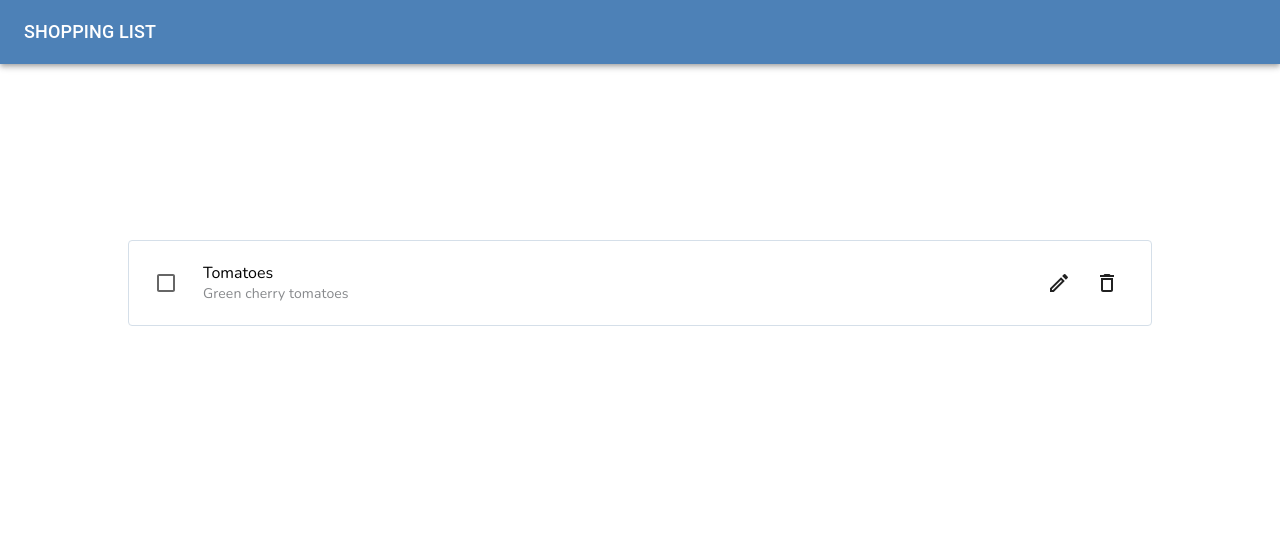
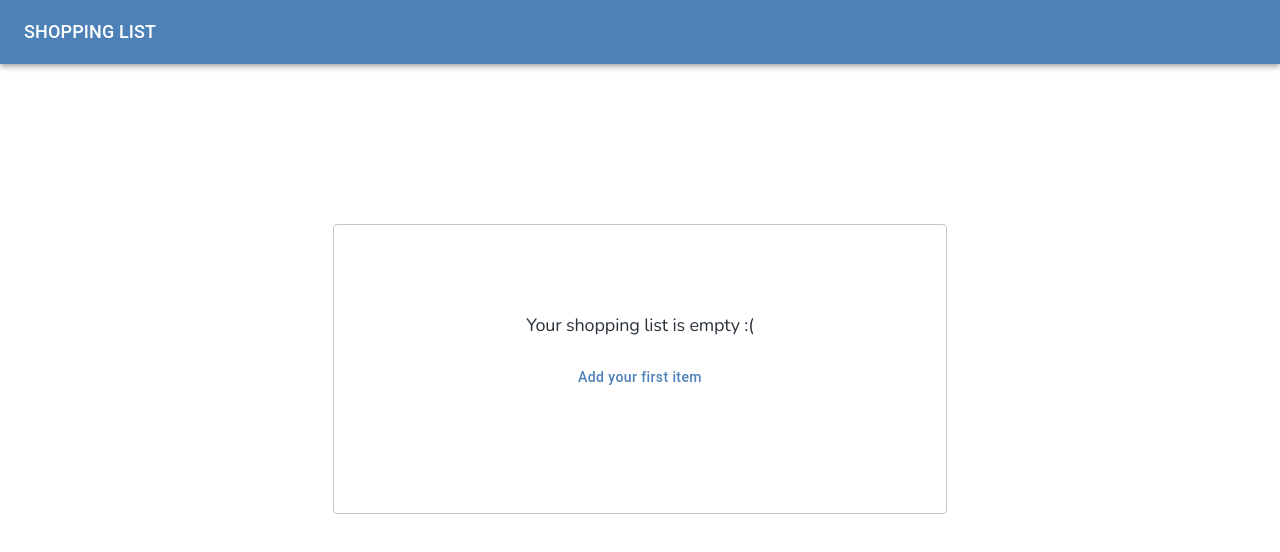
Before and after one commit to danieltkach/slingr-challenge, a React (Vite) app: page / in a window 1280 px wide. Shown: the top 552 px of the page. Built offline with nearby package versions, Linux system fonts and the light colour scheme.

Commit message:
items props and types

```diff
--- a/src/App.tsx
+++ b/src/App.tsx
@@ -1,14 +1,17 @@
-import React from 'react';
+import React, { useState } from 'react';
 import Box from '@mui/material/Box';
 import { EmptyListPanel } from './components/EmptyListPanel';
 import { ShoppingList } from './views/ShoppingList';
-
+import { ListItem } from "./types";
 
 export const App: React.FC = () => {
+  const [listItems, setListItems] = useState<ListItem[]>([]);
+
   return (
     <Box sx={{ display: 'flex', flexDirection: 'column', marginTop: '10rem' }}>
-      {/* <EmptyListPanel /> */}
-      <ShoppingList />
+      {
+        listItems.length === 0 ? <EmptyListPanel /> : <ShoppingList items={listItems} />
+      }
     </Box>
   );
 };
--- /dev/null
+++ b/src/types/index.ts
@@ -0,0 +1,6 @@
+export type ListItem = {
+  id: string;
+  title: string;
+  description: string;
+  status: "pending" | "done"
+}
--- a/src/views/ShoppingList.tsx
+++ b/src/views/ShoppingList/Item.tsx
@@ -1,32 +1,31 @@
 import React from 'react';
 import styled from 'styled-components';
+import { ListItem } from "../../types";
 import { Checkbox, Typography } from '@mui/material';
 import ModeEditOutlineOutlinedIcon from '@mui/icons-material/ModeEditOutlineOutlined';
 import DeleteOutlineOutlinedIcon from '@mui/icons-material/DeleteOutlineOutlined';
 
-export const ShoppingList: React.FC =()=> {
-  return(
-    <Container>
+type Props = {
+  item: ListItem;
+}
+
+export const Item: React.FC<Props> = ({item}) => {
+  const {id, title, description, status} = item;
+
+  return (
     <Card>
-        <Checkbox sx={{marginLeft: '1rem', marginRight: '1rem'}} />
+      <Checkbox sx={{ marginLeft: '1rem', marginRight: '1rem' }} />
       <Text>
-          <Typography variant="h3">Tomatoes</Typography>
-          <Typography variant="h4">Green cherry tomatoes</Typography>
+        <Typography variant="h3">{title}</Typography>
+        <Typography variant="h4">{description}</Typography>
       </Text>
       <Icons>
         <ModeEditOutlineOutlinedIcon />
         <DeleteOutlineOutlinedIcon />
       </Icons>
     </Card>
-    </Container>
-  )
-}
-
-const Container = styled.div`
-  display: flex;
-  padding: 1rem;
-  justify-content: center;
-`;
+  );
+};
 
 const Card = styled.div`
   display: flex;
--- /dev/null
+++ b/src/views/ShoppingList/index.tsx
@@ -0,0 +1,24 @@
+import React from 'react';
+import styled from 'styled-components';
+import { ListItem } from "../../types";
+import { Item } from './Item';
+
+type Props = {
+  items: ListItem[];
+}
+
+export const ShoppingList: React.FC<Props> =({items})=> {
+  return(
+    <Container>
+      {
+        items?.map(i => <Item key={i.id} item={i} />)
+      }
+    </Container>
+  )
+}
+
+const Container = styled.div`
+  display: flex;
+  padding: 1rem;
+  justify-content: center;
+`;
```
Lines whose indentation alone changed are shown as unchanged.
